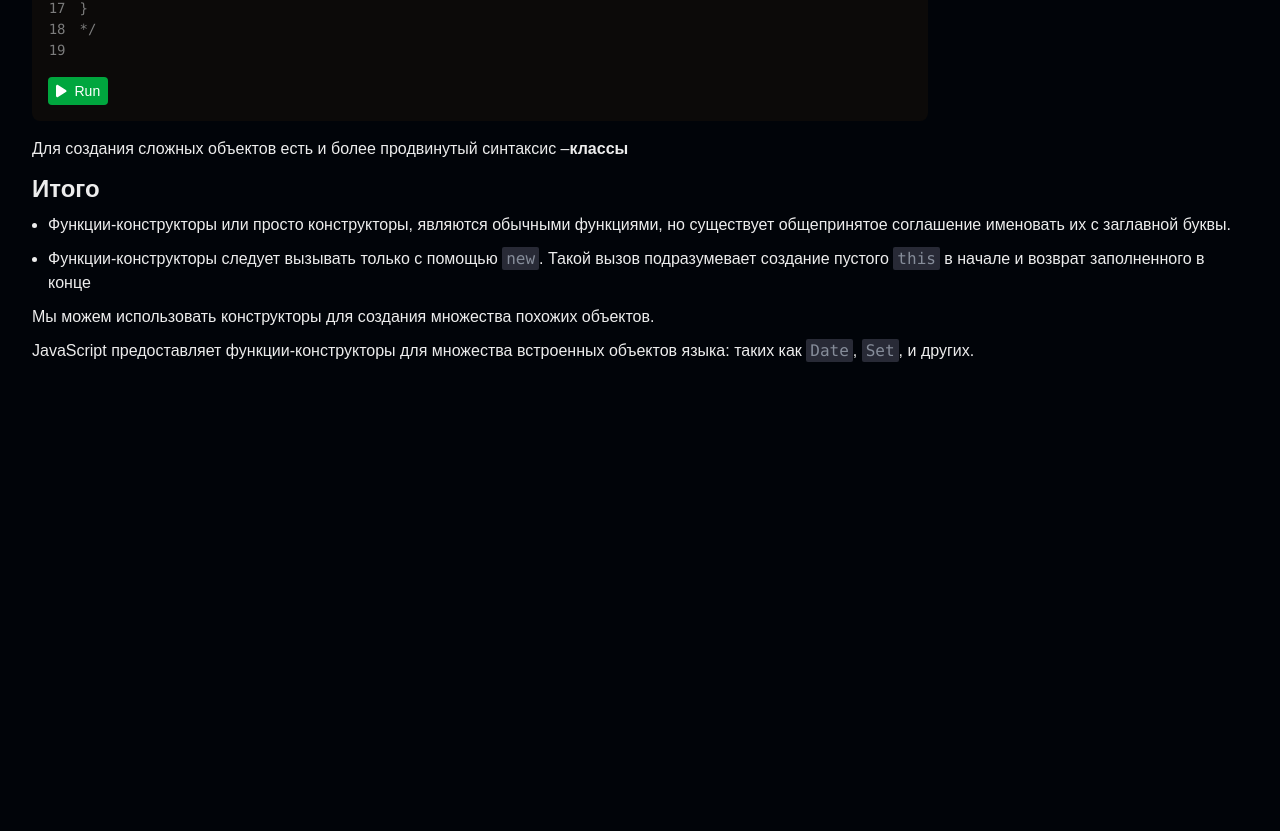
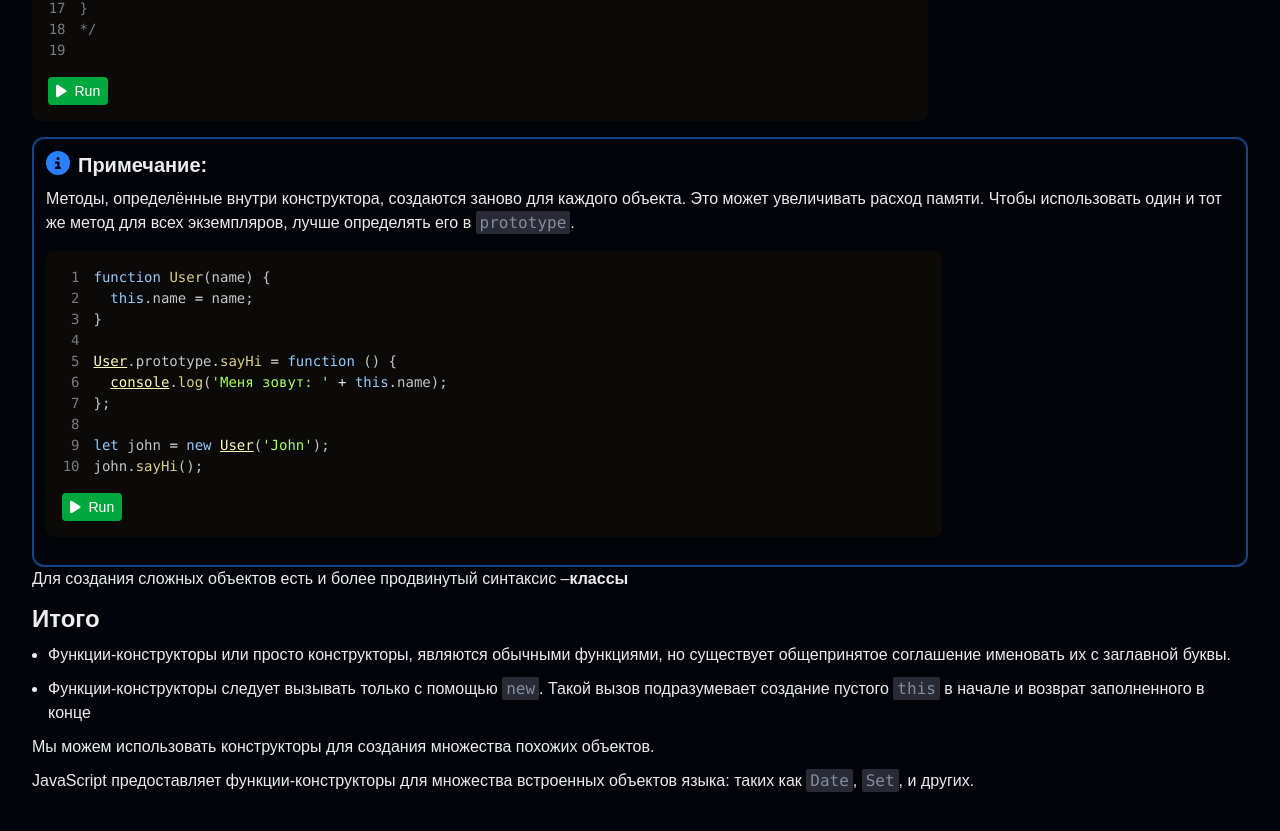
Before and after one commit to HenrikHovhannisyan/coding, a Next.js app: page /lessons/javascript/constructor-functions in a window 1280 px wide. Shown: the part 3614-4445 px from the top of the page. Before the commit the page ends 4021 px from the top, so only its background shows below. Built offline with nearby package versions, Linux system fonts and the light colour scheme.

Commit message:
Fixed bug

```diff
--- a/app/lessons/javascript/constructor-functions/page.jsx
+++ b/app/lessons/javascript/constructor-functions/page.jsx
@@ -265,6 +265,27 @@ john = {
 `}
           output={`Меня зовут: John`}
         />
+        <InfoSection title={`Примечание:`}>
+          <p>
+            Методы, определённые внутри конструктора, создаются заново для
+            каждого объекта. Это может увеличивать расход памяти. Чтобы
+            использовать один и тот же метод для всех экземпляров, лучше
+            определять его в <code>prototype</code>.
+          </p>
+          <CodeExample
+            code={`function User(name) {
+  this.name = name;
+}
+
+User.prototype.sayHi = function () {
+  console.log('Меня зовут: ' + this.name);
+};
+
+let john = new User('John');
+john.sayHi();`}
+            output={`Меня зовут: John`}
+          />
+        </InfoSection>
         <p>
           Для создания сложных объектов есть и более продвинутый синтаксис –
           <strong>классы</strong>
```
